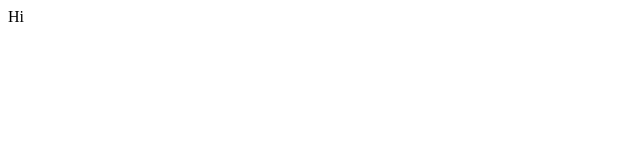
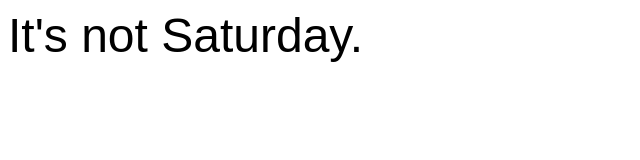
Before and after one commit to Owen-Krueger/NotDayOfTheWeek, a plain HTML site: page index.html in a window 1280 px wide. Shown: the whole page, without its empty margins (0-640 px from the left). Drawn offline with Linux system fonts and the light colour scheme.

Commit message:
Added logic for page

```diff
--- a/index.html
+++ b/index.html
@@ -1,3 +1,21 @@
+<head>
+	<title>Not Day of the Week</title>
+	<style>
+		p {
+			font-size: 3em;
+			font-family: Arial;
+		}
+	</style>
+</head>
 <body>
-	<p>Hi</p>
+	<p id="text"></p>
+
+	<script>
+		var day = notDay = new Date().getDay();
+		while(day == notDay){
+		notDay = Math.floor(Math.random() * 7);
+		}
+		var days = ['Sunday', 'Monday', 'Tuesday', 'Wednesday', 'Thursday', 'Friday', 'Saturday'];
+		document.getElementById("text").innerHTML = "It's not " + days[notDay] + ".";
+	</script>
 </body>
```
